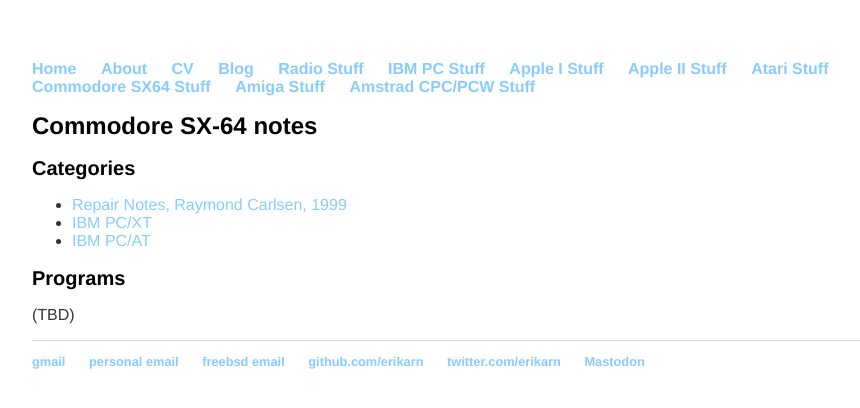
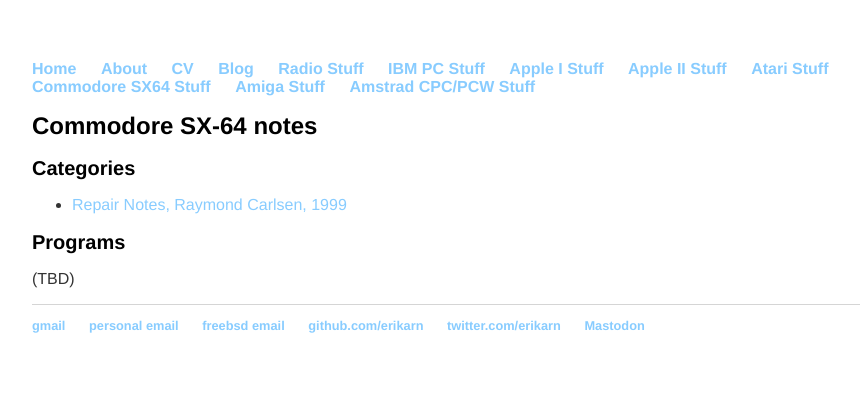
Before and after one commit to erikarn/erikarn.github.io, a Jekyll site: the page built from sx64/notes.md, in a window 1280 px wide. Shown: the top 408 px of the page, without its empty margins (160-1020 px from the left). Built offline with Jekyll 4.4.1, drawn with Linux system fonts in a browser that asks for light colours.

Commit message:
fix typos!

```diff
--- a/sx64/notes.md
+++ b/sx64/notes.md
@@ -7,9 +7,7 @@
 
 ## Categories
 
- * [Repair Notes, Raymond Carlsen, 1999](sx64/repair_notes_carlsen.md)
- * [IBM PC/XT](pcxt/notes.md)
- * [IBM PC/AT](pcat/notes.md)
+ * [Repair Notes, Raymond Carlsen, 1999](repair_notes_carlsen)
 
 ## Programs
 
```
